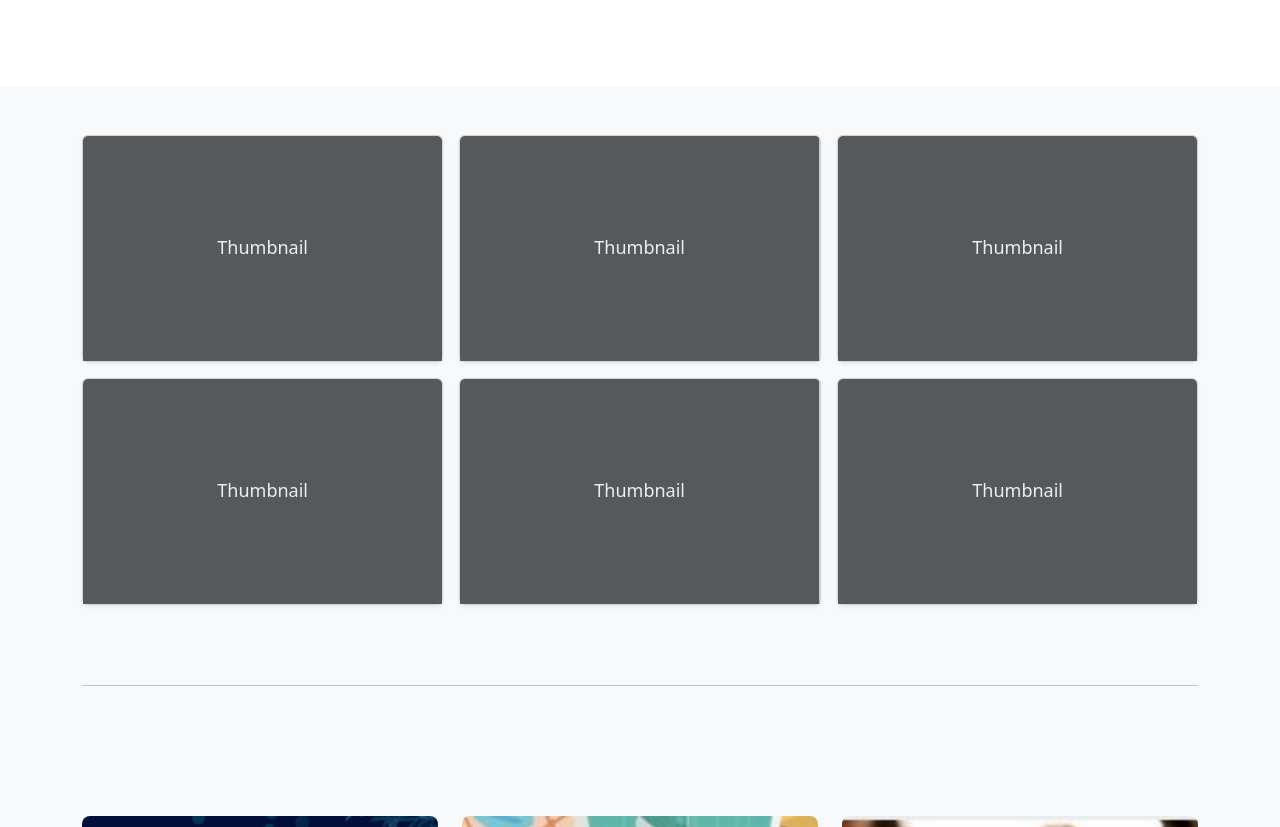
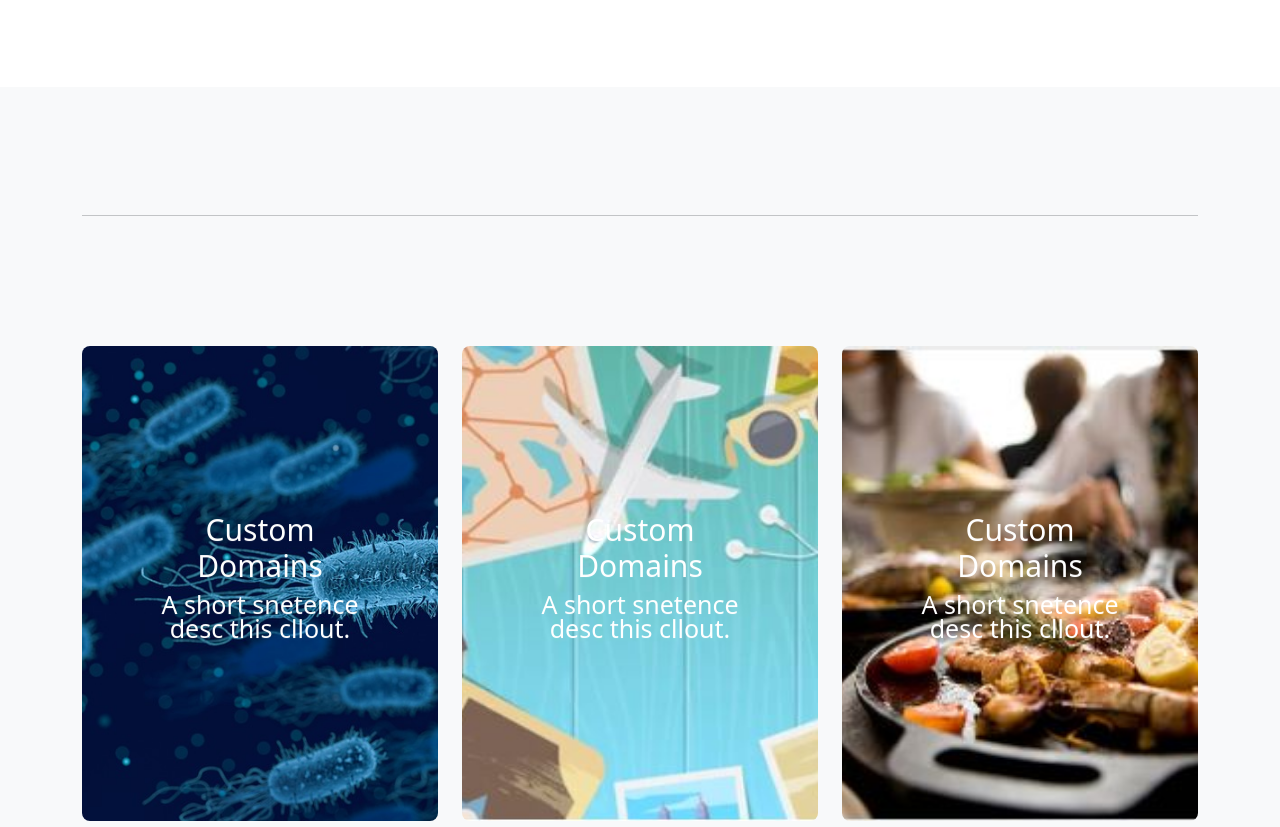
Before and after one commit to vanibondugula/Template, a plain HTML site: page temp/index.html in a window 1280 px wide. Shown: the part 273-1100 px from the top of the page. Drawn offline with nearby package versions, Linux system fonts and the light colour scheme.

Commit message:
Update index.html

```diff
--- a/temp/index.html
+++ b/temp/index.html
@@ -128,54 +128,7 @@
   </section>
 
   <div class="album py-5 bg-light">
-    <div class="container">
 
-      <div class="row row-cols-1 row-cols-sm-2 row-cols-md-3 g-3">
-        <div class="col">
-          <div class="card shadow-sm">
-            <svg class="bd-placeholder-img card-img-top" width="100%" height="225" xmlns="http://www.w3.org/2000/svg" role="img" aria-label="Placeholder: Thumbnail" preserveAspectRatio="xMidYMid slice" focusable="false"><title>Placeholder</title><rect width="100%" height="100%" fill="#55595c"/><text x="50%" y="50%" fill="#eceeef" dy=".3em">Thumbnail</text></svg>
-
-
-          </div>
-        </div>
-        <div class="col">
-          <div class="card shadow-sm">
-            <svg class="bd-placeholder-img card-img-top" width="100%" height="225" xmlns="http://www.w3.org/2000/svg" role="img" aria-label="Placeholder: Thumbnail" preserveAspectRatio="xMidYMid slice" focusable="false"><title>Placeholder</title><rect width="100%" height="100%" fill="#55595c"/><text x="50%" y="50%" fill="#eceeef" dy=".3em">Thumbnail</text></svg>
-
-
-          </div>
-        </div>
-        <div class="col">
-          <div class="card shadow-sm">
-            <svg class="bd-placeholder-img card-img-top" width="100%" height="225" xmlns="http://www.w3.org/2000/svg" role="img" aria-label="Placeholder: Thumbnail" preserveAspectRatio="xMidYMid slice" focusable="false"><title>Placeholder</title><rect width="100%" height="100%" fill="#55595c"/><text x="50%" y="50%" fill="#eceeef" dy=".3em">Thumbnail</text></svg>
-
-
-          </div>
-        </div>
-
-        <div class="col">
-          <div class="card shadow-sm">
-            <svg class="bd-placeholder-img card-img-top" width="100%" height="225" xmlns="http://www.w3.org/2000/svg" role="img" aria-label="Placeholder: Thumbnail" preserveAspectRatio="xMidYMid slice" focusable="false"><title>Placeholder</title><rect width="100%" height="100%" fill="#55595c"/><text x="50%" y="50%" fill="#eceeef" dy=".3em">Thumbnail</text></svg>
-
-
-          </div>
-        </div>
-        <div class="col">
-          <div class="card shadow-sm">
-            <svg class="bd-placeholder-img card-img-top" width="100%" height="225" xmlns="http://www.w3.org/2000/svg" role="img" aria-label="Placeholder: Thumbnail" preserveAspectRatio="xMidYMid slice" focusable="false"><title>Placeholder</title><rect width="100%" height="100%" fill="#55595c"/><text x="50%" y="50%" fill="#eceeef" dy=".3em">Thumbnail</text></svg>
-
-
-          </div>
-        </div>
-        <div class="col">
-          <div class="card shadow-sm">
-            <svg class="bd-placeholder-img card-img-top" width="100%" height="225" xmlns="http://www.w3.org/2000/svg" role="img" aria-label="Placeholder: Thumbnail" preserveAspectRatio="xMidYMid slice" focusable="false"><title>Placeholder</title><rect width="100%" height="100%" fill="#55595c"/><text x="50%" y="50%" fill="#eceeef" dy=".3em">Thumbnail</text></svg>
-
-
-          </div>
-        </div>
-        </div>
-    </div>
         <div class="container">
             <hr class="featurette-divider">
 
```
